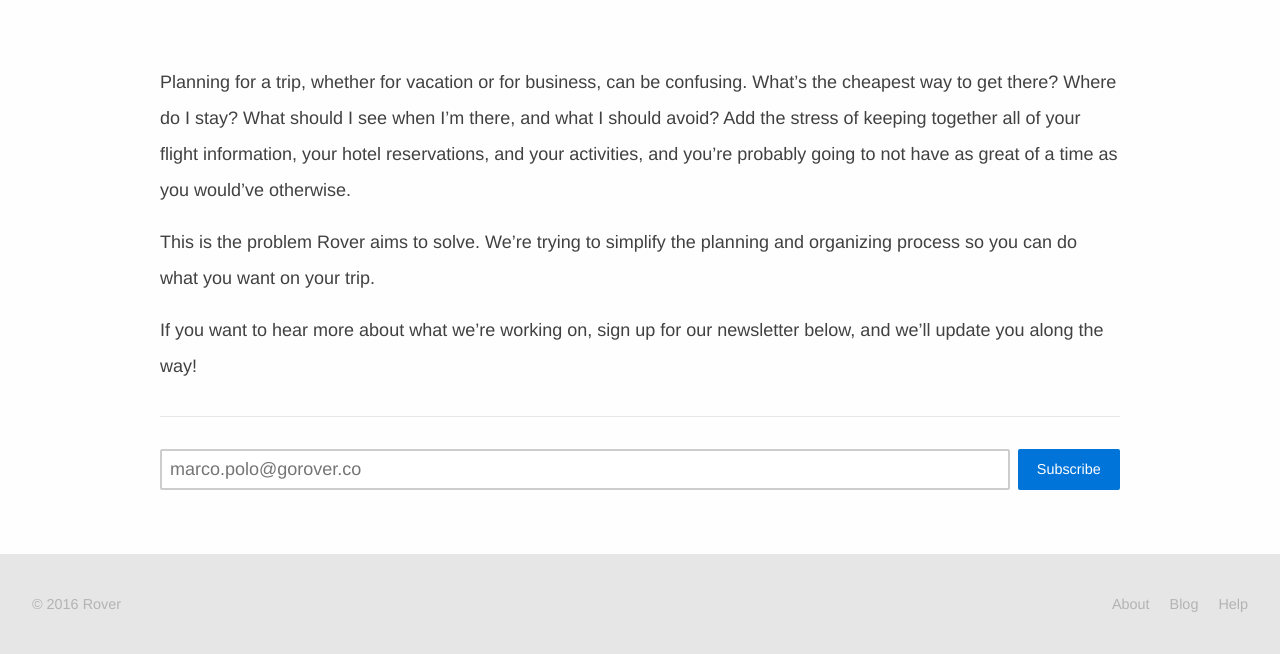
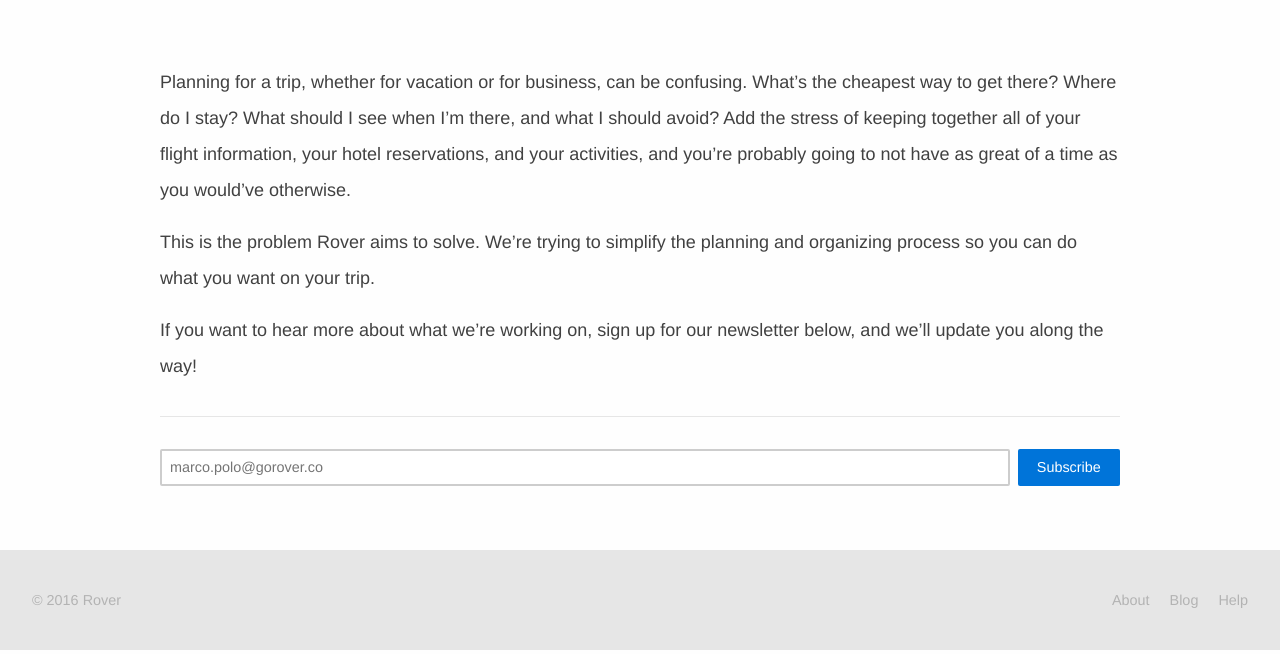
Before and after one commit to bienstudio/gorover.co, a Jekyll site: the page built from index.markdown, in a window 1280 px wide. Shown: the part 900-1554 px from the top of the page. Built offline with Jekyll 4.4.1, drawn with Linux system fonts in a browser that asks for light colours.

Commit message:
Revert "bigger input field text."
This reverts commit b750d97a481524daf09153dbbd71d248f8110055.

```diff
--- a/_sass/_forms.sass
+++ b/_sass/_forms.sass
@@ -10,6 +10,7 @@
     color: $color-text
     display: block
     font-family: $font-family-sans-serif
+    font-size: $font-size-n1
     max-width: 100%
     outline: none
     padding: rhythm(0.25)
```
